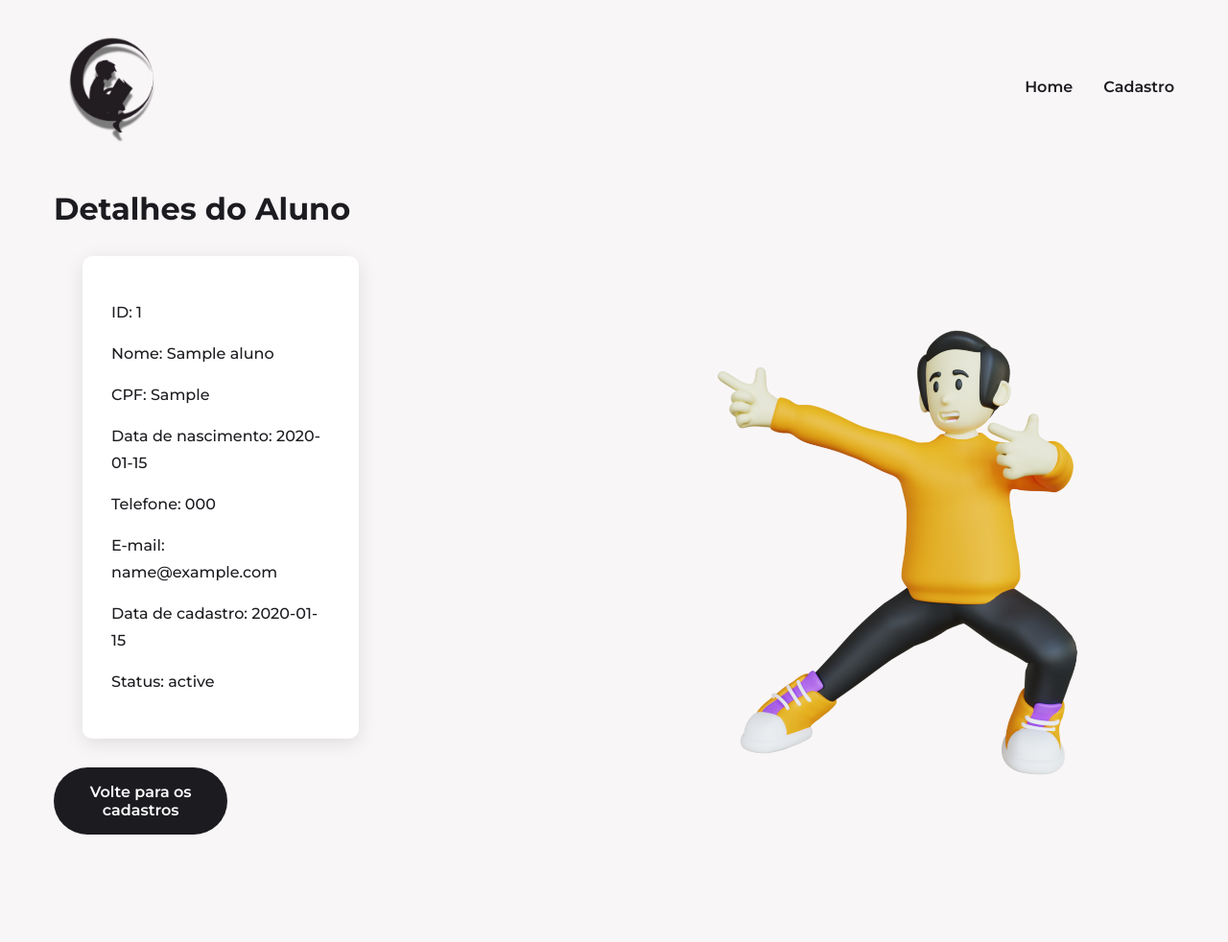
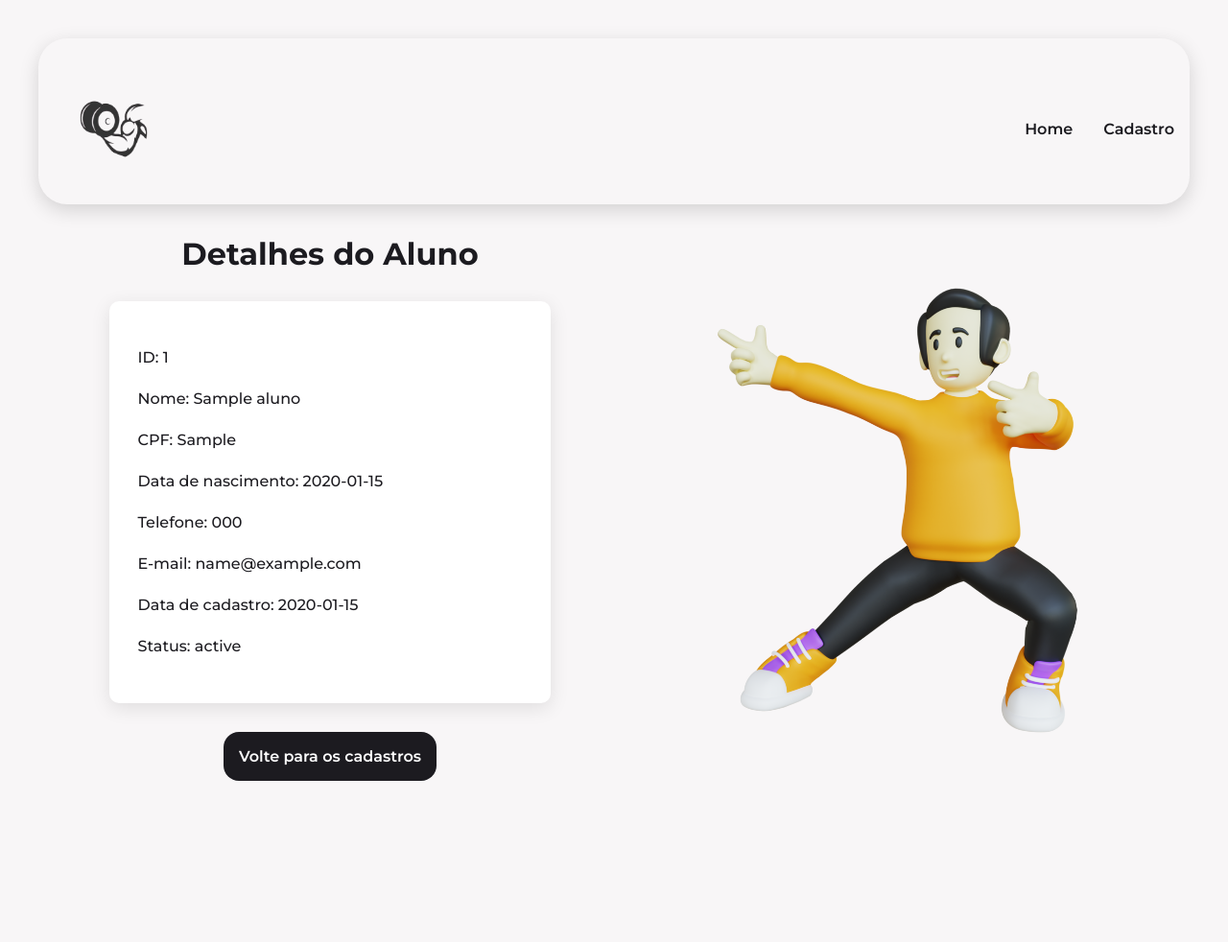
Before and after one commit to Rats-Devs/CRUD-ACADEMIA, a PHP site: page /alunos/visualizar.php?id=1 in a window 1280 px wide. Shown: the whole page at 96% size. After the commit the page ends 814 px from the top, so only its background shows below. Run offline with PHP 8.4, Linux system fonts and the light colour scheme; tables that the repository leaves empty hold one stand-in row (values such as "Sample post").

Commit message:
ajustes visuais e modulo de alunos terminado

```diff
--- a/alunos/cadastro.php
+++ b/alunos/cadastro.php
@@ -47,7 +47,7 @@
         <div class="nav_header">
             <div class="nav_logo">
               <a href="index.php">
-                <img src="../assets/logo-dark.png" alt="logo" class="logo-dark">
+                <img src="../assets/gym.png" alt="logo" class="gym-logo">
               </a>
             </div>
           </div>
@@ -60,7 +60,6 @@
 
 <form method="POST">
 <div class="card">
-  <h2>Cadastro</h2>
   <div class="linha">
     <div class="coluna">
       <div class="form-group">
--- a/alunos/editar.php
+++ b/alunos/editar.php
@@ -93,7 +93,7 @@ if (empty($erro)) {
         <div class="nav_header">
             <div class="nav_logo">
                 <a href="../index.php">
-                  <img src="../assets/logo-dark.png" alt="logo" class="logo-dark">
+                  <img src="../assets/gym.png" alt="logo" class="gym-logo">
                 </a>
             </div>
         </div>
--- a/alunos/visualizar.php
+++ b/alunos/visualizar.php
@@ -41,7 +41,7 @@ if (empty($erro)) {
         <div class="nav_header">
             <div class="nav_logo">
                 <a href="../index.php">
-                    <img src="../assets/logo-dark.png" alt="logo" class="logo-dark">
+                    <img src="../assets/gym.png" alt="logo" class="gym-logo">
                 </a>
             </div>
         </div>
@@ -73,7 +73,7 @@ if (empty($erro)) {
                 <p>Data de cadastro: <?php echo htmlspecialchars($linha["DATA_CADASTRO_ALUNO"]); ?></p>
                 <p>Status: <?php echo htmlspecialchars($linha["STATUS_ALUNO"]); ?></p>
             </div>
-            <div class="header_btn">
+            <div class="btn-voltar">
                 <a href="cadastro.php" class="botao-voltar">Volte para os cadastros</a>
             </div>
             <?php endif; ?>
--- a/css/biblioteca-css.css
+++ b/css/biblioteca-css.css
@@ -40,6 +40,9 @@ nav{
     isolation: isolate;
     width: 100%;
     z-index: 9;
+    box-shadow: 0 6px 20px rgba(0, 0, 0, 0.15);
+    border-radius: 30px;
+    margin-top: 40px;
 }
 
 .nav_header{
@@ -55,8 +58,12 @@ nav{
     max-width: 100px;
 }
 
-.nav_logo .logo-dark{
-    display: none;
+.nav_logo .gym-logo{
+    transition: 0.3s;
+}
+
+.nav_logo .gym-logo:hover{
+    transform: translateY(-3px);
 }
 
 .nav_menu_btn{
@@ -105,6 +112,13 @@ header{
     margin-inline: auto;
 }
 
+.header_content {
+    display: flex;
+    flex-direction: column;
+    justify-content: center;
+    align-items: center;
+}
+
 .header_content h2{
     font-size: 2rem;
     font-weight: 700;
@@ -127,6 +141,25 @@ header{
     line-height: 1.75rem;
     color: var(--text-dark);
     text-align: center;
+}
+
+.btn-voltar a {
+    display: flex;
+    justify-content: center;
+    align-items: center;
+    padding: 1rem;
+    font-size: 1rem;
+    font-weight: 600;
+    color: var(--white);
+    background-color: var(--cor-secundaria);
+    border-radius: 1rem;
+    transition: 0.3s;
+    text-align: center;
+}
+
+.btn-voltar a:hover {
+    background-color: var(--cor-destaque-hover);
+    transform: translateY(-3px);
 }
 
 .header_btn {
@@ -194,12 +227,8 @@ header{
         max-width: 125px;
     }
 
-    .nav_logo .logo-dark{
+    .nav_logo .gym-logo{
         display: flex;
-    }
-
-    .nav_logo .logo-white{
-        display: none;
     }
 
     .nav_menu_btn{
@@ -253,7 +282,7 @@ header{
 }
 
 .card-visualizar {
-    width: 50%;
+    width: 80%;
     margin: 30px;
     padding: 30px;
     background-color: var(--white);
--- a/index.php
+++ b/index.php
@@ -17,7 +17,7 @@
         <div class="nav_header">
             <div class="nav_logo">
                 <a href="index.php">
-                    <img src="assets/logo-dark.png" alt="logo" class="logo-dark">
+                    <img src="assets/gym.png" alt="logo" class="gym-logo">
                 </a>
             </div>
         </div>
@@ -30,7 +30,7 @@
 
     <header>
         <div class="header_image">
-            <img src="assets/lendo.png" alt="header" />
+            <img src="assets/exercitando.png" alt="header" />
         </div>
         <div class="header_content">
             <h2>ACADEMIA TOP</h2>
```
Also changed, not shown: css/cadastro-css.css (+10 -3 lines), assets/exercitando.png (added), assets/gym.png (added), assets/lendo.png (deleted), assets/logo-dark.png (deleted).
